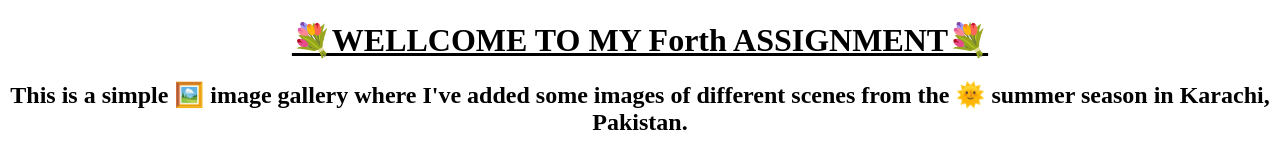
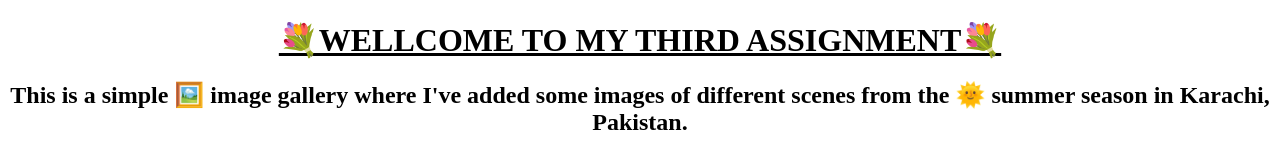
Before and after one commit to Kahkashan25SH/3rd-Assignment-Images, a plain HTML site: page index.html in a window 1280 px wide. Shown: the top 158 px of the page. Drawn offline with Linux system fonts and the light colour scheme.

Commit message:
index.html

```diff
--- a/index.html
+++ b/index.html
@@ -3,10 +3,10 @@
 <head>
     <meta charset="UTF-8">
     <meta name="viewport" content="width=device-width, initial-scale=1.0">
-    <title>images gallery</title>
+    <title>Images Gallery</title>
 </head>
 <body>
-     <center><h1><U><b>💐WELLCOME TO MY Forth ASSIGNMENT💐</U></h1>
+     <center><h1><U><b>💐WELLCOME TO MY THIRD ASSIGNMENT💐</U></h1>
 
     <!-- In this assignment i have clarified some facts basedon the past week 1-7-2024 -->
 
```
